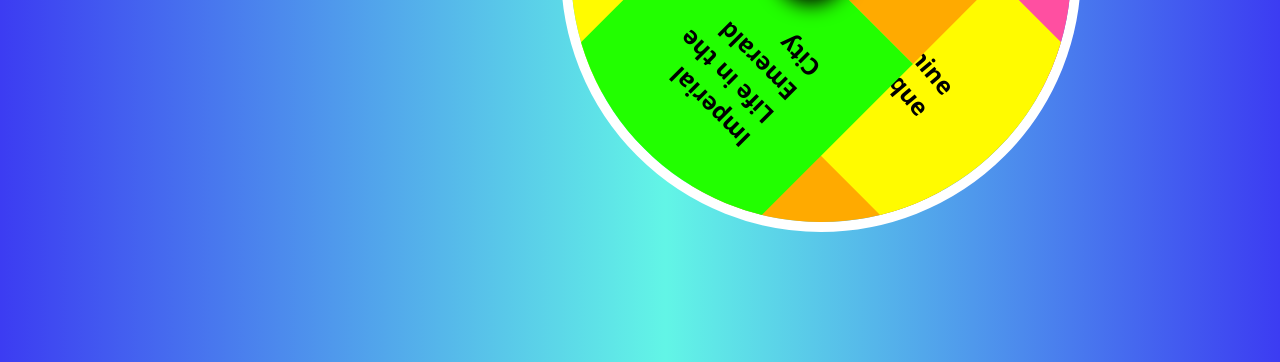
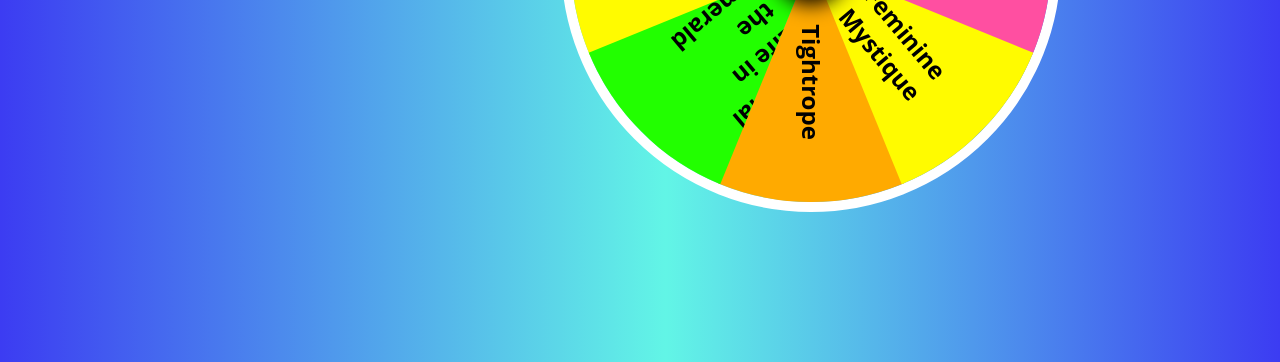
Before and after one commit to christinaasquith/spinning-wheel, a plain HTML site: page index.html in a window 1280 px wide. Shown: the part 438-800 px from the top of the page. Drawn offline with Linux system fonts and the light colour scheme.

Commit message:
fix bugs making wheel into triangles not squares

```diff
--- a/style.css
+++ b/style.css
@@ -1,5 +1,5 @@
 * {
-    box-sizing: border=box;
+    box-sizing: border-box;
     padding: 0;
     margin:0;
     outline: none;
@@ -56,34 +56,34 @@ span{
     position: absolute;
 }
 .span1{
-    clip-path: polygon (0 92%, 100% 50%, 0 8%);
+    clip-path: polygon(0 92%, 100% 50%, 0 8%);
     background-color: #fffb00;
     top: 120px;
     left: 0;
 }
 
 .span2{
-    clip-path: polygon (100% 92%, 0 50%, 100% 8%);
+    clip-path: polygon(100% 92%, 0 50%, 100% 8%);
     background-color: #ff4fa1;
     top: 120px;
     right: 0;
 }
 
 .span3{
-    clip-path: polygon (50% 0%, 8% 100%, 92% 100%);
+    clip-path: polygon(50% 0%, 8% 100%, 92% 100%);
     background-color: #ffaa00;
     bottom: 0;
     left: 120px;
 }
 
 .span4{
-    clip-path: polygon (50% 100%, 92% 0, 8% 0);
+    clip-path: polygon(50% 100%, 92% 0, 8% 0);
     background-color: #22ff00;
     top: 0;
     left: 120px;
 }
 
-.box .span3 b{
+.box1 .span3 b{
     transform: translate(-50%, -50%) rotate(-270deg);
 
 }
@@ -97,7 +97,7 @@ span{
 }
 .box1 .span4 b,
 .box2 .span4 b{
-    transform; translate(-50%, -50%) rotate(-85deg);
+    transform: translate(-50%, -50%) rotate(-85deg);
 }
 
 span b{
```
Also changed, not shown: index.html (indentation only).
